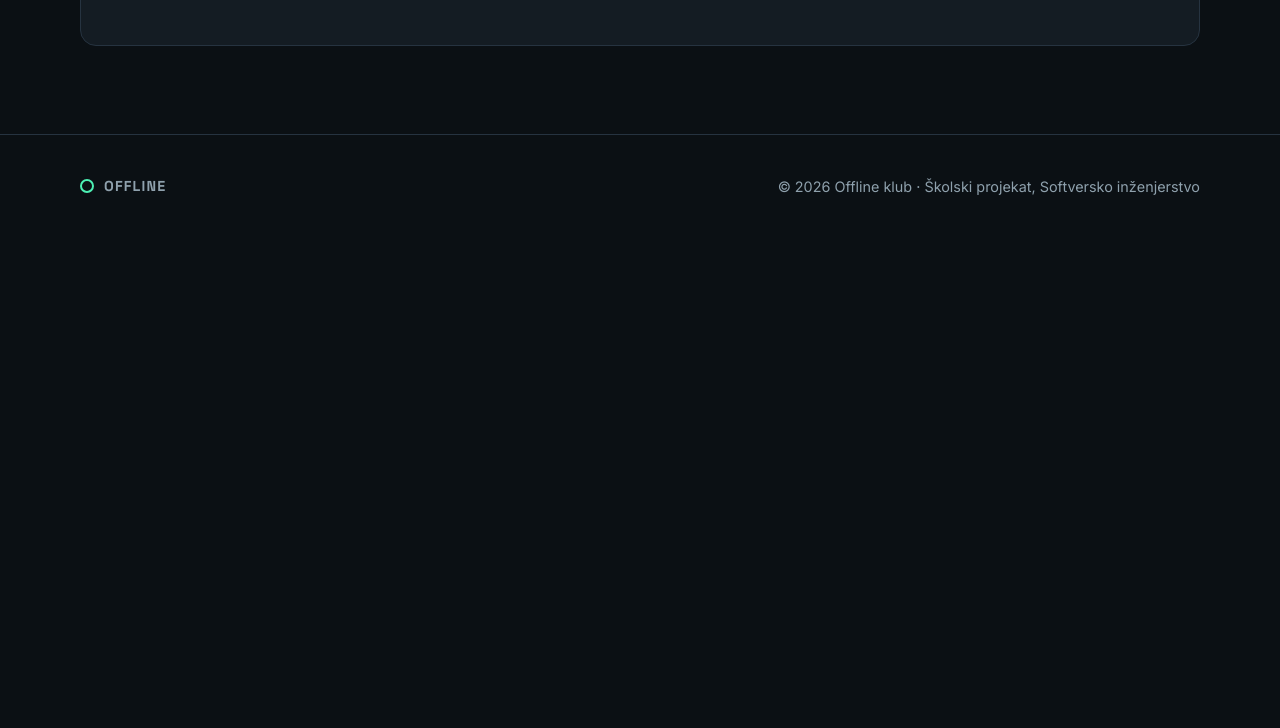
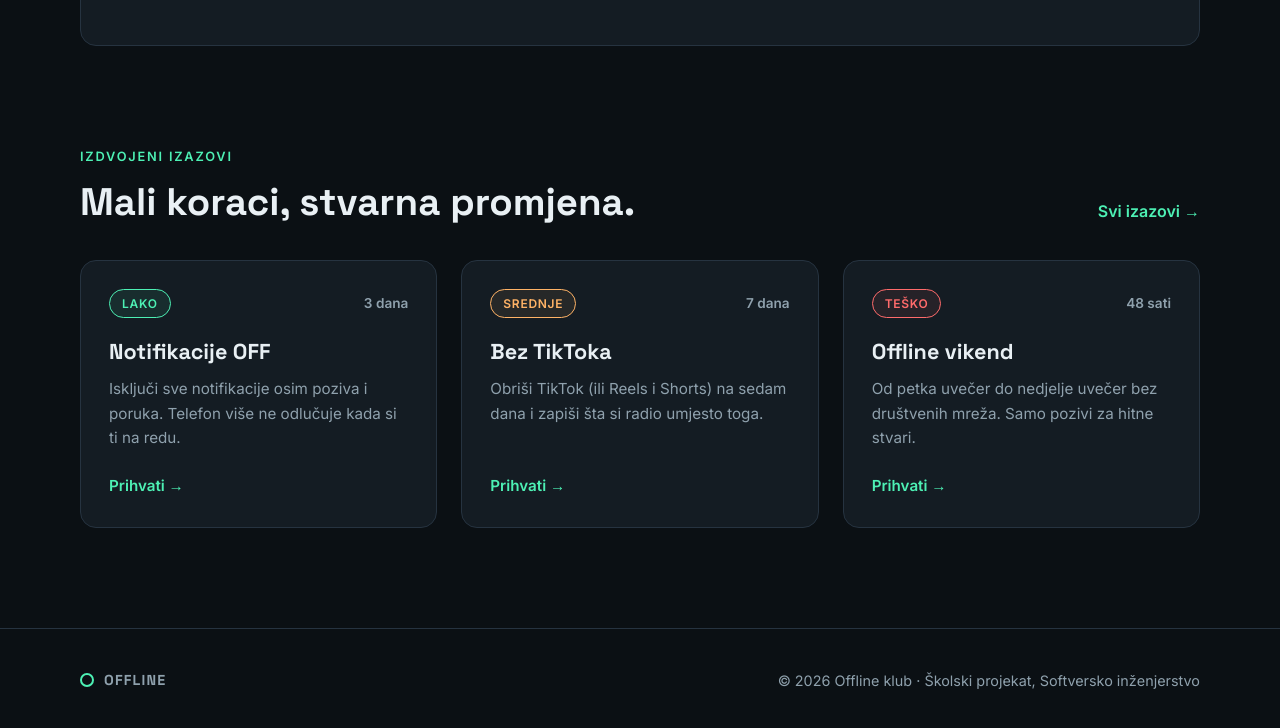
Before and after one commit to consoleSudo/1.-Digital-detox-klub, a plain HTML site: page index.html in a window 1280 px wide. Shown: the part 1466-2194 px from the top of the page. Before the commit the page ends 1704 px from the top, so only its background shows below. Drawn offline with Linux system fonts and the light colour scheme.

Commit message:
Dodao teaser izazova na početnu i responzivne ispravke

```diff
--- a/css/home.css
+++ b/css/home.css
@@ -27,6 +27,7 @@
   letter-spacing: -0.02em;
   margin: 0 0 20px;
   line-height: 1.1;
+  word-break: break-word;
 }
 
 .hero-desc {
@@ -47,6 +48,7 @@
   display: flex;
   justify-content: center;
   align-items: center;
+  width: 100%;
 }
 
 .hero-ring {
@@ -114,6 +116,7 @@
 .calc-header h2 {
   font-size: clamp(1.8rem, 3vw, 2.4rem);
   margin-bottom: 12px;
+  word-break: break-word;
 }
 
 .calc-desc {
@@ -149,6 +152,7 @@
   display: flex;
   justify-content: space-between;
   align-items: center;
+  gap: 12px;
 }
 
 .label-row label,
@@ -163,6 +167,7 @@
   font-weight: 700;
   color: var(--accent);
   font-size: 1.15rem;
+  flex-shrink: 0;
 }
 
 input[type="range"] {
@@ -228,6 +233,142 @@ input[type="number"]:focus {
   color: var(--muted);
 }
 
+/* Teaser sekcija izazova */
+.teaser {
+  padding: 0 0 100px;
+}
+
+.teaser-header {
+  display: flex;
+  justify-content: space-between;
+  align-items: flex-end;
+  margin-bottom: 36px;
+  gap: 20px;
+}
+
+.teaser-title-wrap h2 {
+  font-size: clamp(1.8rem, 3vw, 2.4rem);
+  margin: 10px 0 0;
+  word-break: break-word;
+}
+
+.teaser-link-desktop {
+  color: var(--accent);
+  font-weight: 600;
+  font-size: 1rem;
+  display: inline-flex;
+  align-items: center;
+  gap: 6px;
+  transition: gap .15s ease;
+  white-space: nowrap;
+}
+
+.teaser-link-desktop:hover {
+  gap: 10px;
+}
+
+.teaser-grid {
+  display: grid;
+  grid-template-columns: repeat(3, 1fr);
+  gap: 24px;
+}
+
+.teaser-link-mobile {
+  display: none;
+  margin-top: 32px;
+}
+
+/* Kartice (zajednički stil) */
+.card {
+  background: var(--surface);
+  border: 1px solid var(--line);
+  border-radius: var(--radius);
+  padding: 28px;
+  display: flex;
+  flex-direction: column;
+  transition: transform .2s ease, border-color .2s ease, box-shadow .2s ease;
+}
+
+.card:hover {
+  transform: translateY(-4px);
+  border-color: rgba(77, 240, 180, 0.4);
+  box-shadow: 0 12px 30px rgba(0, 0, 0, 0.4);
+}
+
+.card-top {
+  display: flex;
+  justify-content: space-between;
+  align-items: center;
+  margin-bottom: 20px;
+}
+
+.badge {
+  display: inline-block;
+  padding: 4px 12px;
+  border-radius: 999px;
+  font-size: 0.75rem;
+  font-weight: 600;
+  text-transform: uppercase;
+  letter-spacing: 0.06em;
+  border: 1.5px solid currentColor;
+}
+
+.badge-lako {
+  color: var(--accent);
+  background: rgba(77, 240, 180, 0.08);
+}
+
+.badge-srednje {
+  color: var(--warm);
+  background: rgba(255, 179, 102, 0.08);
+}
+
+.badge-tesko {
+  color: var(--danger);
+  background: rgba(255, 107, 107, 0.08);
+}
+
+.card-duration {
+  color: var(--muted);
+  font-size: 0.85rem;
+  font-weight: 600;
+}
+
+.card-title {
+  font-size: 1.35rem;
+  margin: 0 0 12px;
+  color: var(--text);
+  line-height: 1.25;
+}
+
+.card-desc {
+  color: var(--muted);
+  font-size: 0.95rem;
+  line-height: 1.6;
+  margin: 0 0 24px;
+  flex-grow: 1;
+}
+
+.card-link {
+  color: var(--accent);
+  font-weight: 600;
+  font-size: 0.95rem;
+  display: inline-flex;
+  align-items: center;
+  gap: 6px;
+  transition: gap .15s ease;
+}
+
+.card-link:hover {
+  gap: 10px;
+}
+
+@media (max-width: 960px) {
+  .teaser-grid {
+    grid-template-columns: repeat(2, 1fr);
+  }
+}
+
 @media (max-width: 760px) {
   .hero {
     padding: 60px 0 40px;
@@ -259,7 +400,7 @@ input[type="number"]:focus {
   }
 
   .calc-card {
-    padding: 28px 18px;
+    padding: 24px 16px;
   }
 
   .calc-grid {
@@ -270,4 +411,31 @@ input[type="number"]:focus {
   .calc-inputs {
     padding: 20px 16px;
   }
+
+  .teaser {
+    padding: 0 0 60px;
+  }
+
+  .teaser-link-desktop {
+    display: none;
+  }
+
+  .teaser-link-mobile {
+    display: block;
+    width: 100%;
+  }
+
+  .teaser-link-mobile .btn {
+    width: 100%;
+    text-align: center;
+  }
+
+  .teaser-grid {
+    grid-template-columns: 1fr;
+    gap: 20px;
+  }
+
+  .card {
+    padding: 22px;
+  }
 }
--- a/css/izazovi.css
+++ b/css/izazovi.css
@@ -8,6 +8,7 @@
   font-size: clamp(2.2rem, 4vw, 3rem);
   margin: 10px 0 16px;
   letter-spacing: -0.02em;
+  word-break: break-word;
 }
 
 .challenges-desc {
@@ -65,6 +66,7 @@
   display: flex;
   flex-direction: column;
   transition: transform .2s ease, border-color .2s ease, box-shadow .2s ease;
+  overflow-wrap: break-word;
 }
 
 .card:hover {
@@ -78,6 +80,7 @@
   justify-content: space-between;
   align-items: center;
   margin-bottom: 20px;
+  gap: 12px;
 }
 
 /* Badge težine (outline pill po mockupu) */
@@ -90,6 +93,7 @@
   text-transform: uppercase;
   letter-spacing: 0.06em;
   border: 1.5px solid currentColor;
+  white-space: nowrap;
 }
 
 .badge-lako {
@@ -111,6 +115,7 @@
   color: var(--muted);
   font-size: 0.85rem;
   font-weight: 600;
+  white-space: nowrap;
 }
 
 .card-title {
@@ -136,6 +141,7 @@
   align-items: center;
   gap: 6px;
   transition: gap .15s ease;
+  width: fit-content;
 }
 
 .card-link:hover {
--- a/index.html
+++ b/index.html
@@ -109,6 +109,54 @@
         </div>
       </div>
     </section>
+
+    <section class="teaser section">
+      <div class="container">
+        <div class="teaser-header">
+          <div class="teaser-title-wrap">
+            <p class="eyebrow">Izdvojeni izazovi</p>
+            <h2>Mali koraci, stvarna promjena.</h2>
+          </div>
+          <a href="izazovi.html" class="teaser-link-desktop">Svi izazovi →</a>
+        </div>
+
+        <div class="teaser-grid">
+          <article class="card" data-tezina="lako" data-slug="notifikacije-off">
+            <div class="card-top">
+              <span class="badge badge-lako">Lako</span>
+              <span class="card-duration">3 dana</span>
+            </div>
+            <h3 class="card-title">Notifikacije OFF</h3>
+            <p class="card-desc">Isključi sve notifikacije osim poziva i poruka. Telefon više ne odlučuje kada si ti na redu.</p>
+            <a href="kontakt.html?izazov=notifikacije-off" class="card-link">Prihvati →</a>
+          </article>
+
+          <article class="card" data-tezina="srednje" data-slug="bez-tiktoka">
+            <div class="card-top">
+              <span class="badge badge-srednje">Srednje</span>
+              <span class="card-duration">7 dana</span>
+            </div>
+            <h3 class="card-title">Bez TikToka</h3>
+            <p class="card-desc">Obriši TikTok (ili Reels i Shorts) na sedam dana i zapiši šta si radio umjesto toga.</p>
+            <a href="kontakt.html?izazov=bez-tiktoka" class="card-link">Prihvati →</a>
+          </article>
+
+          <article class="card" data-tezina="tesko" data-slug="offline-vikend">
+            <div class="card-top">
+              <span class="badge badge-tesko">Teško</span>
+              <span class="card-duration">48 sati</span>
+            </div>
+            <h3 class="card-title">Offline vikend</h3>
+            <p class="card-desc">Od petka uvečer do nedjelje uvečer bez društvenih mreža. Samo pozivi za hitne stvari.</p>
+            <a href="kontakt.html?izazov=offline-vikend" class="card-link">Prihvati →</a>
+          </article>
+        </div>
+
+        <div class="teaser-link-mobile">
+          <a href="izazovi.html" class="btn btn-ghost">Svi izazovi →</a>
+        </div>
+      </div>
+    </section>
   </main>
 
   <footer class="footer">
```
